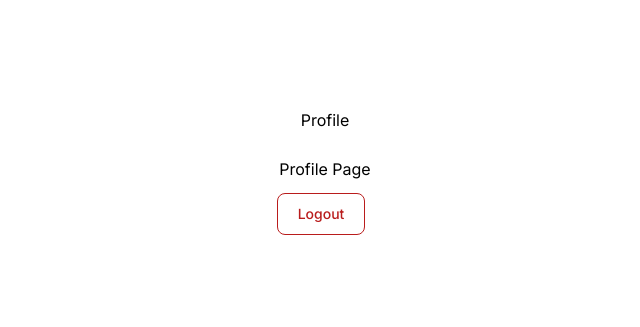
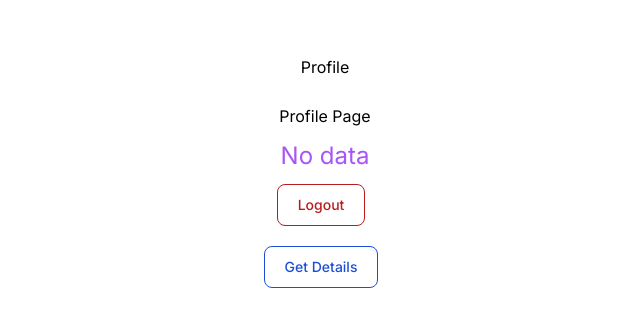
Before and after one commit to rahul4019/Next.js_fullstack_authentication, a Next.js app: page /profile in a window 1280 px wide. Shown: the part 225-552 px from the top of the page, without its empty margins (315-955 px from the left). Built offline with nearby package versions, Linux system fonts and the light colour scheme.

Commit message:
Using token, extract user details

```diff
--- /dev/null
+++ b/src/app/api/users/me/route.ts
@@ -0,0 +1,20 @@
+import { getDataFromToken } from '@/helpers/getDataFromToken';
+import { NextRequest, NextResponse } from 'next/server';
+
+import User from '@/models/user';
+import { connect } from '@/dbConfig/dbConfig';
+
+connect();
+
+export async function GET(request: NextRequest) {
+  try {
+    const userId = await getDataFromToken(request);
+    const user = await User.findOne({ _id: userId }).select('-password');
+    return NextResponse.json({
+      message: 'User found',
+      data: user,
+    });
+  } catch (error: any) {
+    return NextResponse.json({ error: error.message }, { status: 400 });
+  }
+}
--- a/src/app/profile/page.tsx
+++ b/src/app/profile/page.tsx
@@ -1,11 +1,14 @@
 'use client';
 
 import axios from 'axios';
+import Link from 'next/link';
 import { useRouter } from 'next/navigation';
+import { useState } from 'react';
 import { toast } from 'react-hot-toast';
 
 const ProfilePage = () => {
   const router = useRouter();
+  const [data, setData] = useState('');
   const logout = async () => {
     try {
       await axios.get('/api/users/logout');
@@ -16,11 +19,21 @@ const ProfilePage = () => {
       toast.error(error.message);
     }
   };
+
+  const getUserDetails = async () => {
+    const res = await axios.get('/api/users/me');
+    console.log(res.data);
+    setData(res.data.data._id);
+  };
+
   return (
     <div className="flex min-h-screen flex-col justify-center items-center gap-3">
       <h1>Profile</h1>
       <hr />
       <p>Profile Page</p>
+      <h2 className="text-2xl text-purple-500 hover:underline-offset-2 hover:underline ">
+        {data ? <Link href={`/profile/${data}`}>{data}</Link> : 'No data'}
+      </h2>
       <button
         type="button"
         className="text-red-700 hover:text-white border border-red-700 hover:bg-red-800 focus:ring-4 focus:outline-none focus:ring-red-300 font-medium rounded-lg text-sm px-5 py-2.5 text-center mr-2 mb-2 dark:border-red-500 dark:text-red-500 dark:hover:text-white dark:hover:bg-red-600 dark:focus:ring-red-900"
@@ -28,6 +41,13 @@ const ProfilePage = () => {
       >
         Logout
       </button>
+      <button
+        type="button"
+        className="text-blue-700 hover:text-white border border-blue-700 hover:bg-blue-800 focus:ring-4 focus:outline-none focus:ring-blue-300 font-medium rounded-lg text-sm px-5 py-2.5 text-center mr-2 mb-2 dark:border-blue-500 dark:text-blue-500 dark:hover:text-white dark:hover:bg-red-600 dark:focus:ring-blue-900"
+        onClick={getUserDetails}
+      >
+        Get Details
+      </button>
     </div>
   );
 };
--- /dev/null
+++ b/src/helpers/getDataFromToken.ts
@@ -0,0 +1,12 @@
+import { NextRequest } from 'next/server';
+import jwt from 'jsonwebtoken';
+
+export const getDataFromToken = (request: NextRequest) => {
+  try {
+    const token = request.cookies.get('token')?.value || '';
+    const decodedToken: any = jwt.verify(token, process.env.TOKEN_SECRET!);
+    return decodedToken.id;
+  } catch (error: any) {
+    throw new Error(error.message);
+  }
+};
```
